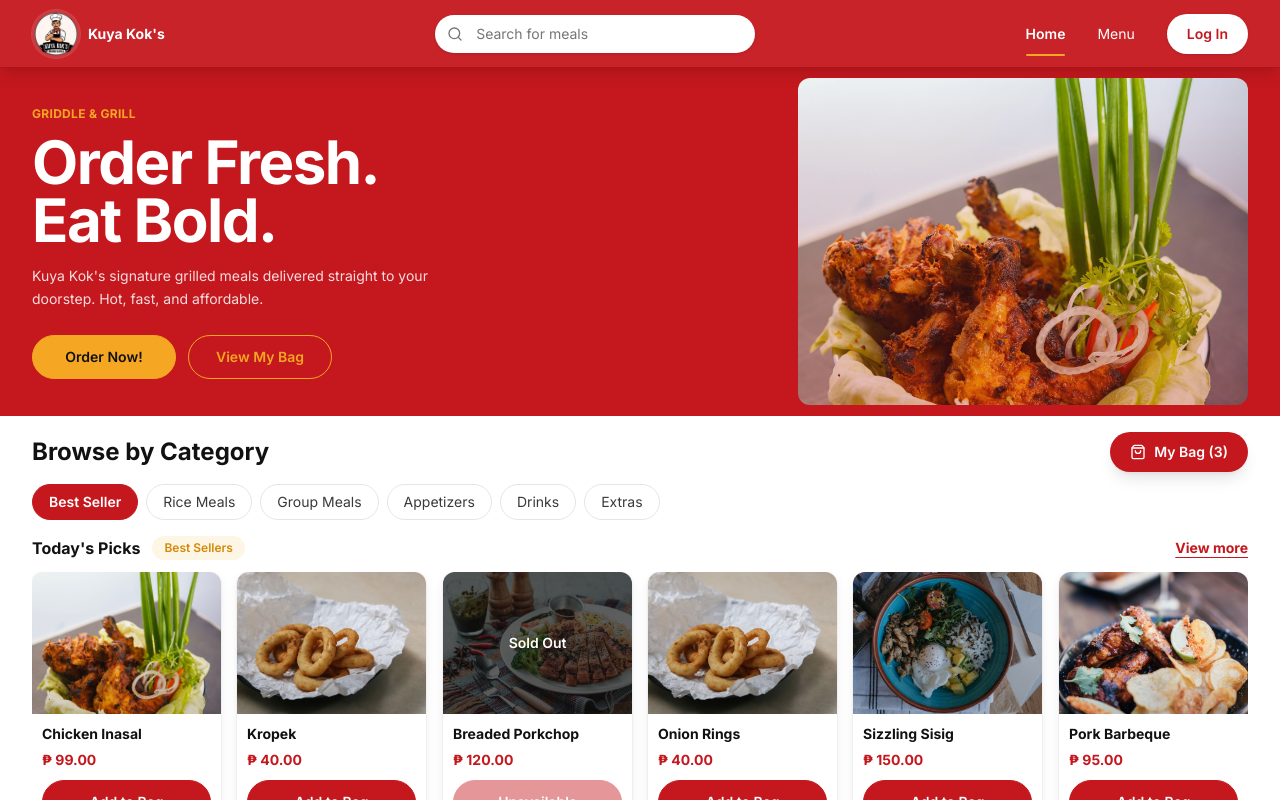
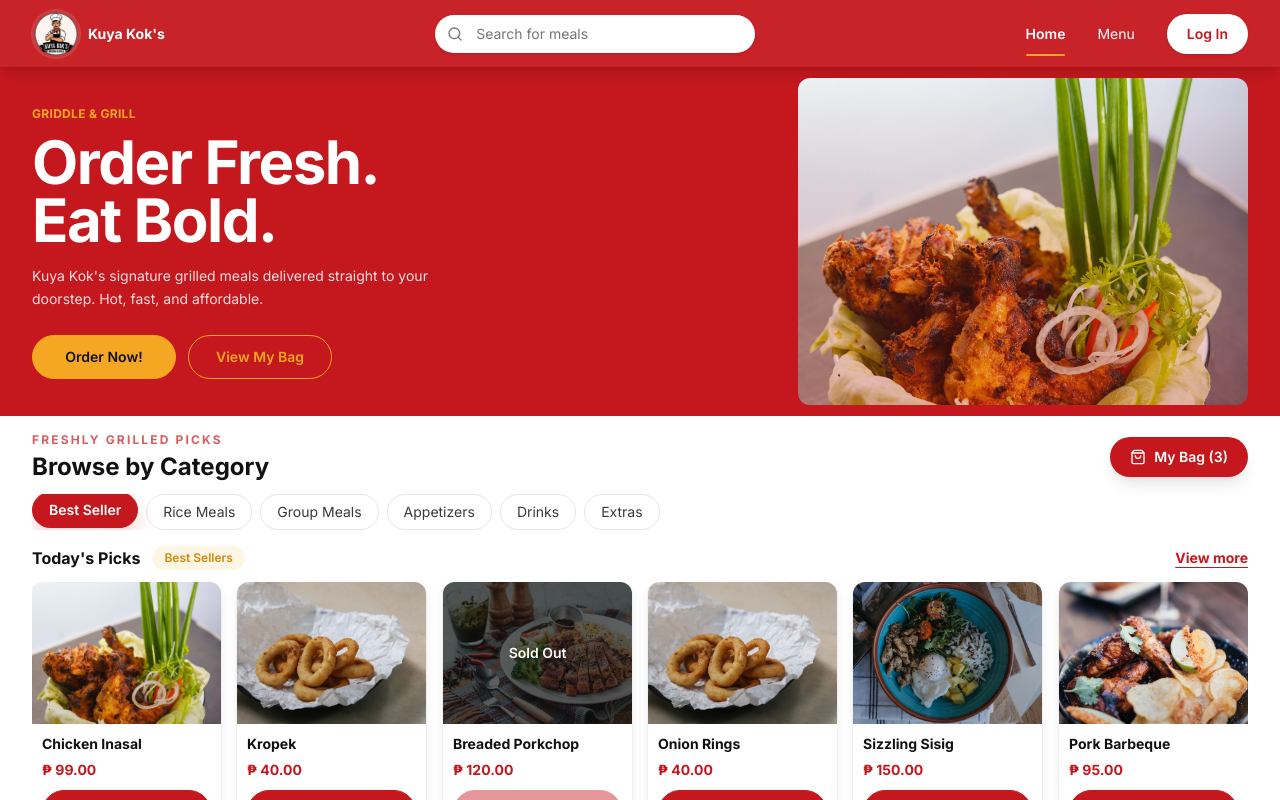
Before and after one commit to xKurty06/kokconnect, a Next.js app: page / in a window 1280 px wide. Built offline with nearby package versions, Linux system fonts and the light colour scheme.

Commit message:
feat(home): improve catalog interactions

```diff
--- a/src/components/catalog-client.tsx
+++ b/src/components/catalog-client.tsx
@@ -20,10 +20,13 @@ export function CatalogClient() {
     <section className="min-h-0 flex-1 overflow-hidden bg-white py-4" aria-labelledby="browse-heading">
       <div className={`${DESKTOP_CONTAINER} flex h-full min-h-0 flex-col`}>
         <div className="home-catalog-header flex shrink-0 items-center justify-between gap-4">
-          <h2 id="browse-heading" className="text-2xl font-bold leading-tight">
-            Browse by Category
-          </h2>
-          <Link href="/cart" className="inline-flex min-h-10 items-center gap-2 rounded-full bg-brand px-5 text-sm font-semibold text-white shadow-lg">
+          <div>
+            <p className="text-xs font-bold uppercase tracking-[0.18em] text-brand/70">Freshly grilled picks</p>
+            <h2 id="browse-heading" className="mt-1 text-2xl font-bold leading-tight">
+              Browse by Category
+            </h2>
+          </div>
+          <Link key={bagCount} href="/cart" className="bag-bump inline-flex min-h-10 items-center gap-2 rounded-full bg-brand px-5 text-sm font-semibold text-white shadow-lg transition hover:-translate-y-0.5 hover:bg-brand-deep hover:shadow-xl">
             <ShoppingBag className="size-4" /> My Bag ({bagCount})
           </Link>
         </div>
@@ -36,8 +39,10 @@ export function CatalogClient() {
               role="tab"
               aria-selected={category === item}
               onClick={() => setCategory(item)}
-              className={`min-h-9 shrink-0 cursor-pointer rounded-full border px-4 text-sm ${
-                category === item ? "border-brand bg-brand font-semibold text-white" : "border-border bg-white text-copy hover:border-brand-blush"
+              className={`min-h-9 shrink-0 cursor-pointer rounded-full border px-4 text-sm transition-all duration-200 ${
+                category === item
+                  ? "-translate-y-0.5 border-brand bg-brand font-semibold text-white shadow-[0_8px_18px_rgba(196,24,30,0.18)]"
+                  : "border-border bg-white text-copy hover:-translate-y-0.5 hover:border-brand-blush hover:bg-brand-tint"
               }`}
             >
               {item}
@@ -48,14 +53,16 @@ export function CatalogClient() {
         <div className="home-picks-header mt-4 flex shrink-0 items-center gap-3">
           <h3 className="font-bold leading-tight">Today&apos;s Picks</h3>
           <span className="rounded-full bg-gold-tint px-3 py-1 text-xs font-semibold text-gold">Best Sellers</span>
-          <Link href="/menu" className="ml-auto text-sm font-bold text-brand underline underline-offset-4">
+          <Link href="/menu" className="ml-auto text-sm font-bold text-brand underline underline-offset-4 transition hover:text-brand-deep">
             View more
           </Link>
         </div>
 
-        <div className="home-product-grid mt-3 grid shrink-0 grid-cols-6 items-start gap-4 overflow-hidden">
+        <div key={category} className="home-product-grid mt-3 grid shrink-0 grid-cols-6 items-start gap-4 overflow-hidden">
           {visible.map((product) => (
-            <ProductCard key={product.id} product={product} compact onAdd={() => setBagCount((count) => count + 1)} />
+            <div key={product.id} className="menu-card-enter">
+              <ProductCard product={product} compact onAdd={() => setBagCount((count) => count + 1)} />
+            </div>
           ))}
         </div>
       </div>
```
